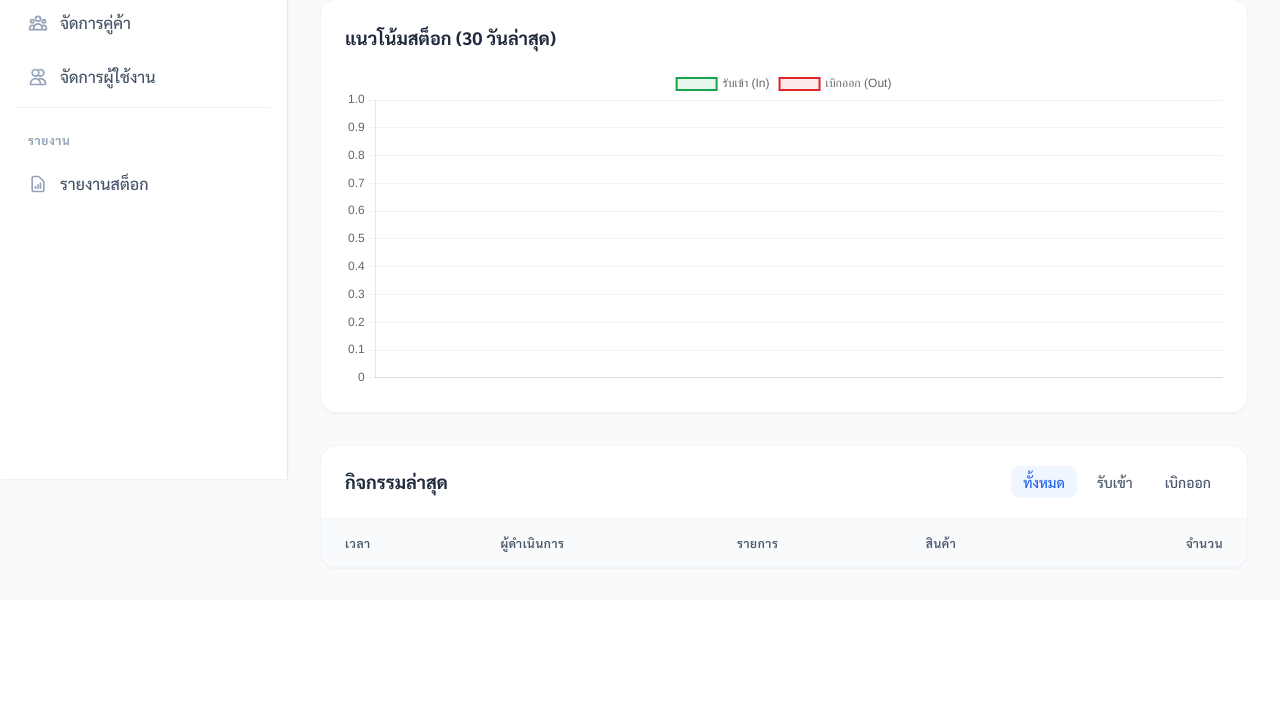
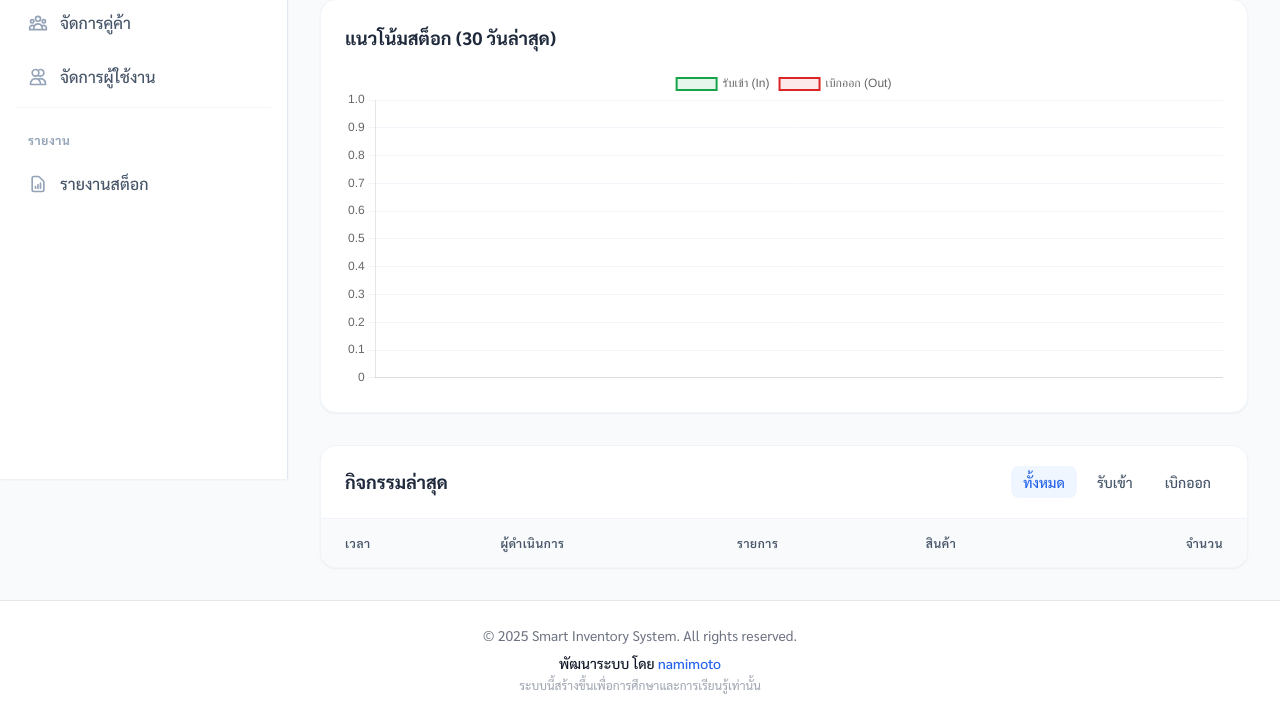
Before and after one commit to suphakitjames/POS-v1, a PHP site: page / in a window 1280 px wide. Shown: the part 321-1038 px from the top of the page. Before the commit the page ends 890 px from the top, so only its background shows below. Run offline with PHP 8.4, Linux system fonts and the light colour scheme; a user stored in the database is signed in; data comes from the database, SQL or seed files in the repository; data that the repository does not hold is empty; some libraries are stand-ins or nearby versions.

Commit message:
Update products.php, login.php and footer.php

```diff
--- a/public/login.php
+++ b/public/login.php
@@ -84,7 +84,8 @@ if ($_SERVER['REQUEST_METHOD'] === 'POST') {
         </form>
 
         <div class="mt-6 text-center text-sm text-gray-500">
-            <p>Default User: admin / admin123</p>
+            <p>Default admin: admin / admin123</p>
+            <p>Default User/staff: staff01 / admin123</p>
         </div>
     </div>
 
--- a/templates/layouts/footer.php
+++ b/templates/layouts/footer.php
@@ -1,5 +1,21 @@
     </div>
     </div>
+
+    <footer class="bg-white border-t border-gray-200 mt-auto">
+        <div class="max-w-7xl mx-auto py-6 px-4 sm:px-6 lg:px-8">
+            <div class="text-center">
+                <p class="text-sm text-gray-500">
+                    &copy; 2025 Smart Inventory System. All rights reserved.
+                </p>
+                <p class="mt-2 text-sm font-medium text-gray-900">
+                    พัฒนาระบบ โดย <span class="text-blue-600">namimoto </span>
+                </p>
+                <p class="mt-1 text-xs text-gray-400">
+                    ระบบนี้สร้างขึ้นเพื่อการศึกษาและการเรียนรู้เท่านั้น
+                </p>
+            </div>
+        </div>
+    </footer>
 
     </body>
 
```
Also changed, not shown: public/products.php (+12 -0 lines).
